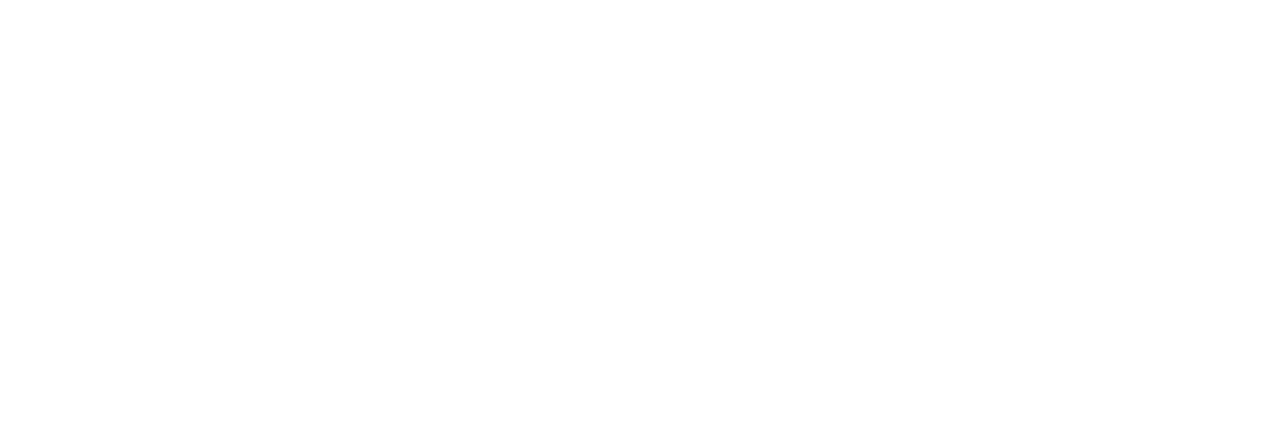
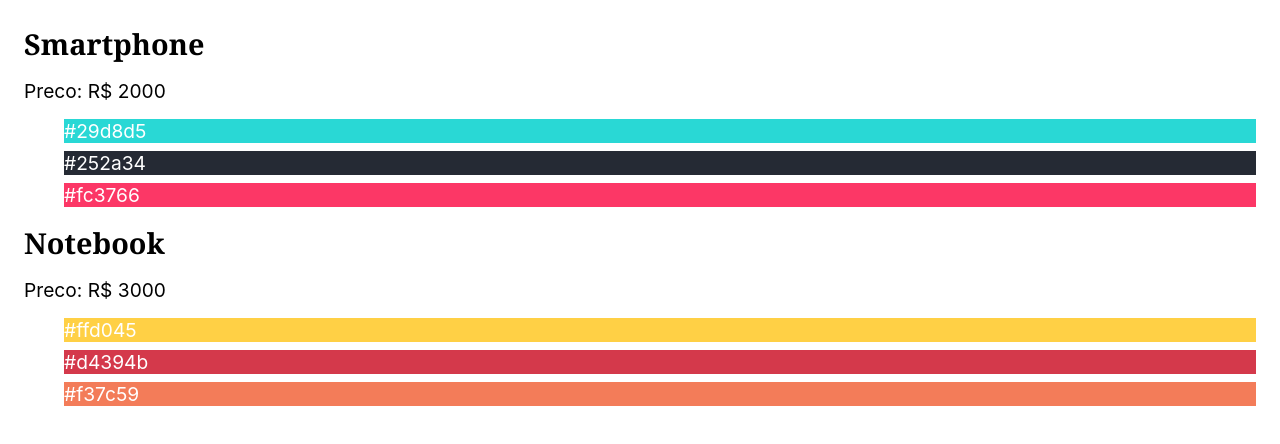
Before and after one commit to LuanBrunoM/react-practice, a React (Vite) app: page / in a window 1280 px wide. Shown: the top 444 px of the page. Built offline with nearby package versions, Linux system fonts and the light colour scheme.

Commit message:
exercicio

```diff
--- a/src/App.jsx
+++ b/src/App.jsx
@@ -24,7 +24,23 @@
 ];
 
 const App = () => {
-  return <section></section>;
+  const dados = produtos.filter(({preco}) => +preco.replace('R$ ', '') > 1500);
+
+  return (
+    <section>
+      {dados.map(({id, nome, preco, cores}) =>
+        <div key={id}>
+          <h1>{nome}</h1>
+          <p>Preco: {preco}</p>
+          <ul>
+            {cores.map((cor) => (
+              <li style={{backgroundColor: cor, color: 'white'}} key={cor}>{cor}</li>
+            ))}
+          </ul>
+        </div>
+      )}
+    </section>
+  );
 };
 
 export default App
```
